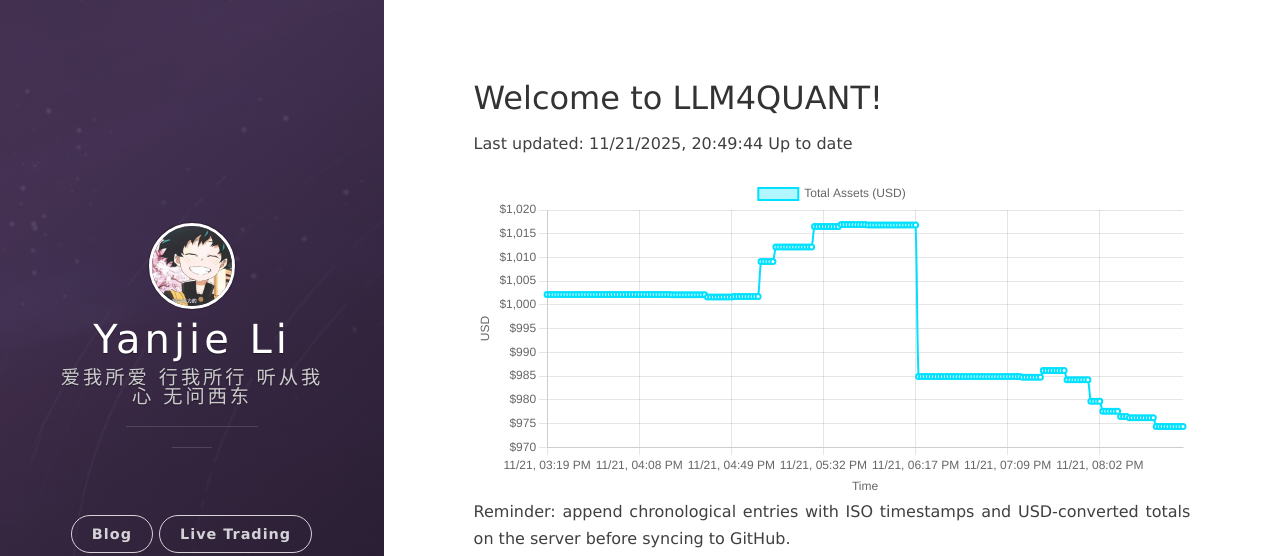
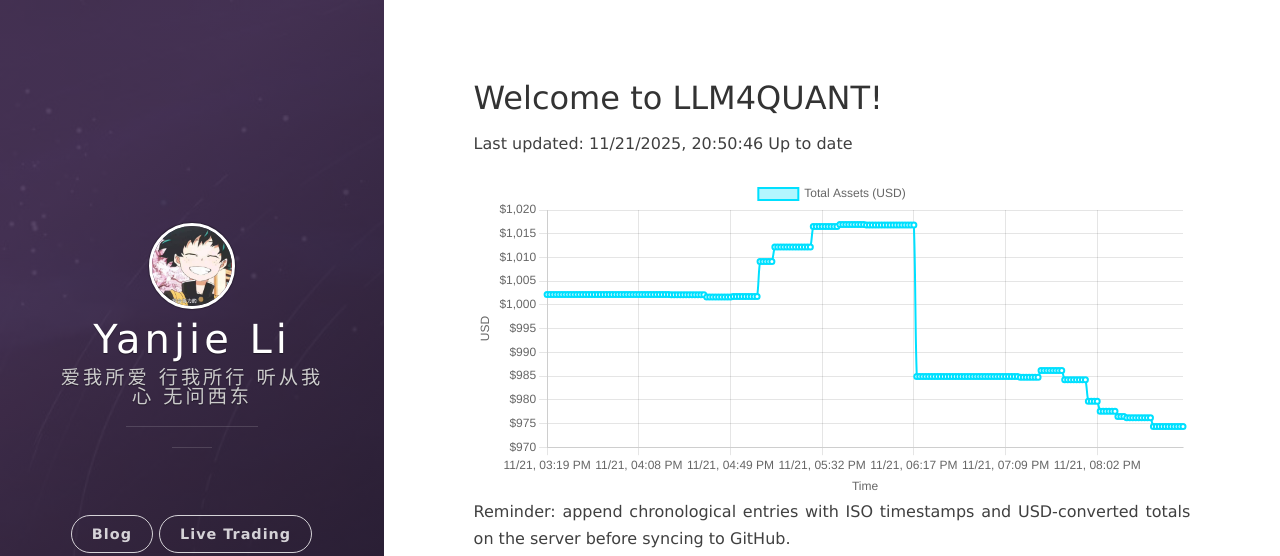
Before and after one commit to leeyegy/leeyegy.github.io, a Jekyll site: the page built from live-trading.html, in a window 1280 px wide. Shown: the top 556 px of the page. Built offline with Jekyll 4.4.1, drawn with Linux system fonts in a browser that asks for light colours; nearby versions of some CDN libraries.

Commit message:
AccountMonitor: update balance history 2025-11-22T04:50:46+08:00

```diff
--- a/assets/data/binance/balance-history.json
+++ b/assets/data/binance/balance-history.json
@@ -1,5 +1,5 @@
 {
-  "generatedAt": "2025-11-22T04:49:44+08:00",
+  "generatedAt": "2025-11-22T04:50:46+08:00",
   "asset": "total_usd_value",
   "history": [
     {
@@ -861,6 +861,10 @@
     {
       "timestamp": "2025-11-22T04:49:44+08:00",
       "totalUsd": 974.36593718
+    },
+    {
+      "timestamp": "2025-11-22T04:50:46+08:00",
+      "totalUsd": 974.36593718
     }
   ]
 }
```
